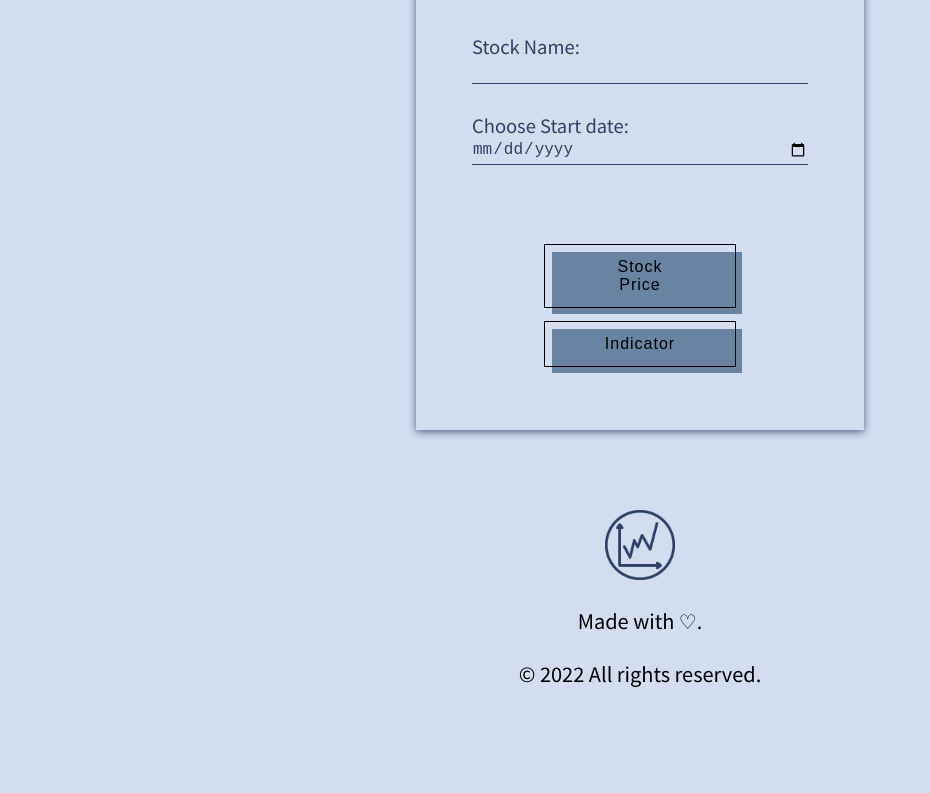
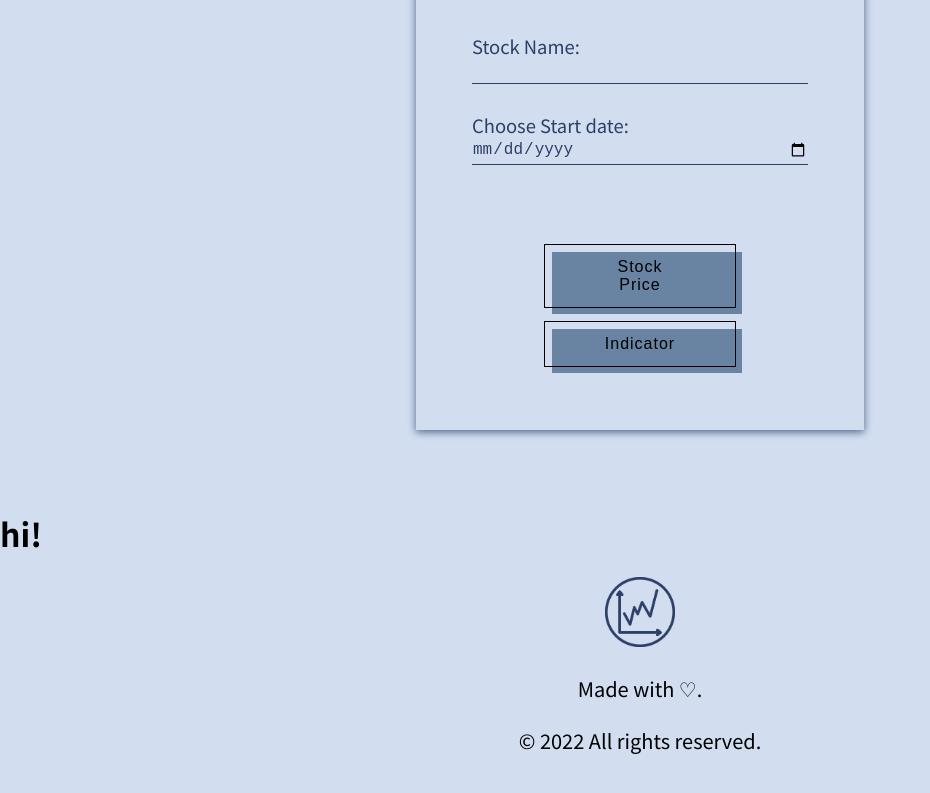
Before and after one commit to PrathamAditya/App, a React (Create React App) app: page / in a window 1280 px wide. Shown: the part 399-1192 px from the top of the page, without its empty margins (0-930 px from the left). Before the commit the page ends 1132 px from the top, so only its background shows below. Built offline with nearby package versions, Linux system fonts and the light colour scheme; no server answers.

Commit message:
bug fixed hi

```diff
--- a/src/components/Display/Stocks/Stocks.js
+++ b/src/components/Display/Stocks/Stocks.js
@@ -1,9 +1,11 @@
-
+import React from "react";
 
 const Stocks = (props) => {
-    <h1>
-        Hi
-    </h1>
-}
+  return (
+    <React.Fragment>
+      <h1>hi!</h1>
+    </React.Fragment>
+  );
+};
 
 export default Stocks;
```
Also changed, not shown: 1 other file (tests, documents, lock files or other folders).
